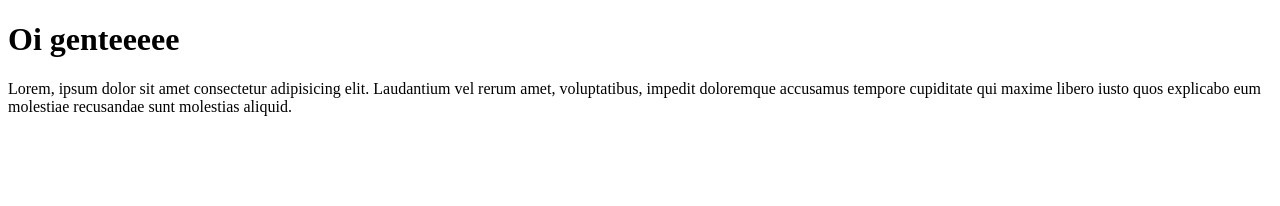
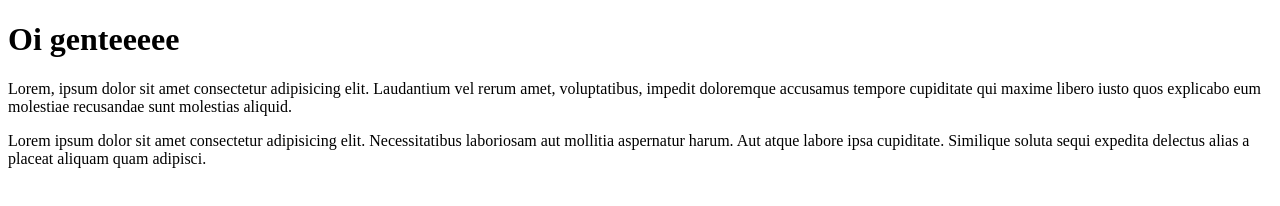
Before and after one commit to DiegoBicelli/testando, a plain HTML site: page site exemplo/index.html in a window 1280 px wide. Drawn offline with Linux system fonts and the light colour scheme.

Commit message:
Adicionei um paragrafo
Adicionei mais um paragrafo com o texto "lorem"

```diff
--- a/site exemplo/index.html
+++ b/site exemplo/index.html
@@ -11,5 +11,9 @@
         Laudantium vel rerum amet, voluptatibus, impedit doloremque
         accusamus tempore cupiditate qui maxime libero iusto quos explicabo
          eum molestiae recusandae sunt molestias aliquid.</p>
+
+         <p>Lorem ipsum dolor sit amet consectetur adipisicing elit.
+             Necessitatibus laboriosam aut mollitia aspernatur harum. Aut atque labore ipsa cupiditate.
+             Similique soluta sequi expedita delectus alias a placeat aliquam quam adipisci.</p>
 </body>
 </html>
```
